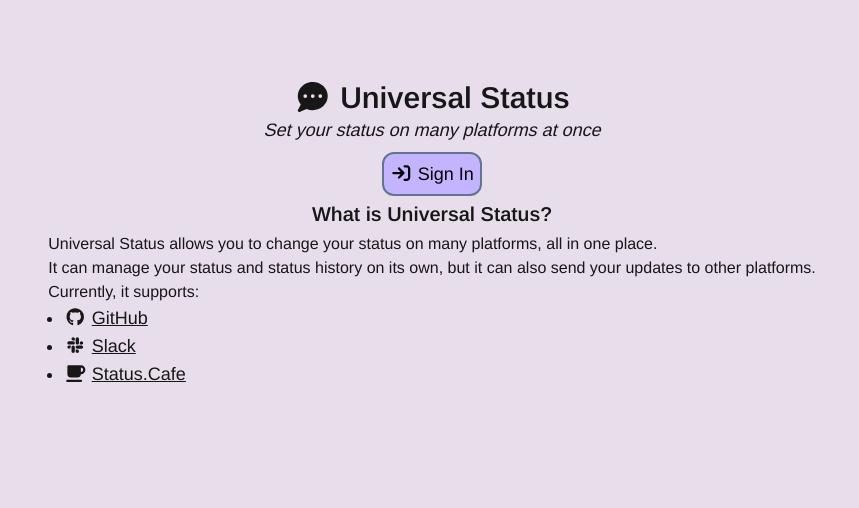
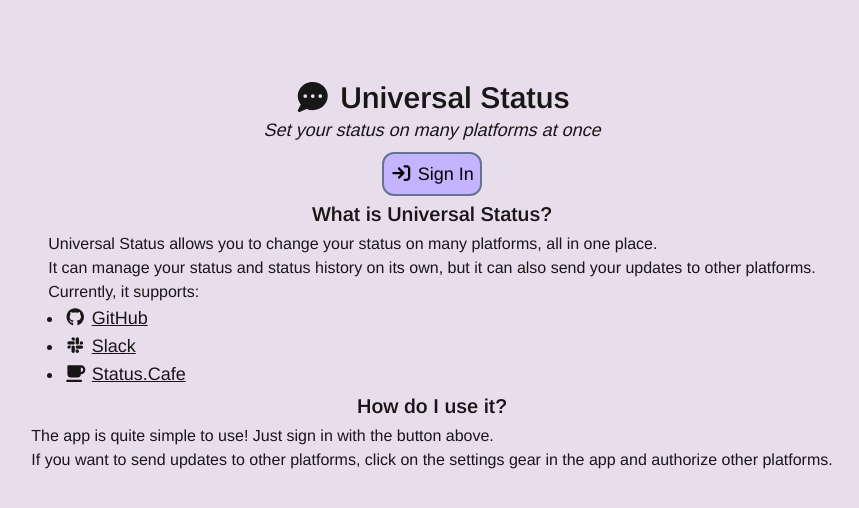
Before and after one commit to aelithron/universal-status, a Next.js app: page / in a window 1280 px wide. Shown: the top 508 px of the page, without its empty margins (208-1067 px from the left). Built offline with nearby package versions, Linux system fonts and the light colour scheme; no server answers.

Commit message:
Small landing page improvements

```diff
--- a/app/page.tsx
+++ b/app/page.tsx
@@ -38,6 +38,11 @@
           <li><FontAwesomeIcon icon={faCoffee} /> <a href="https://status.cafe" target="_blank" className="underline hover:text-sky-500">Status.Cafe</a></li>
         </ul>
       </div>
+      <h2 className="text-xl font-semibold">How do I use it?</h2>
+      <div className="items-start">
+        <p>The app is quite simple to use! Just sign in with the button above.</p>
+        <p>If you want to send updates to other platforms, click on the settings gear in the app and authorize other platforms.</p>
+      </div>
     </div>
   );
 }
```
